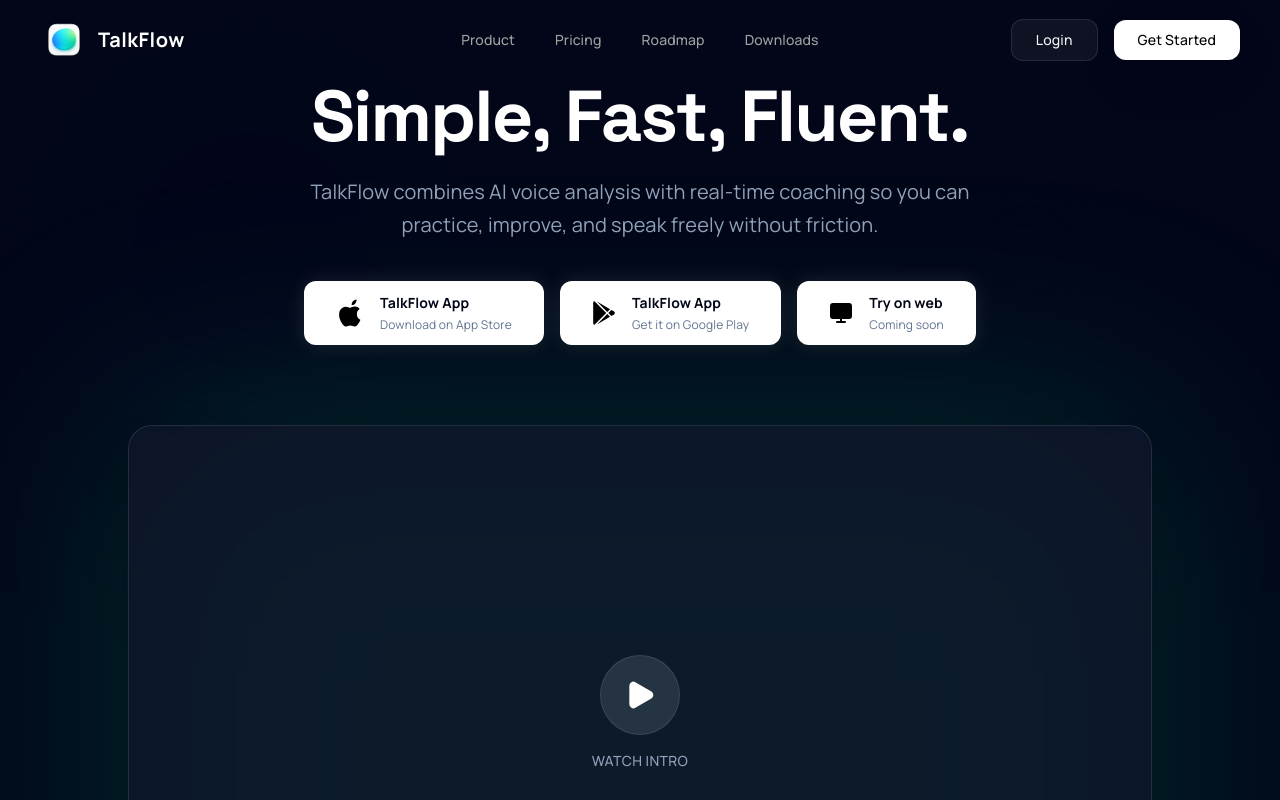
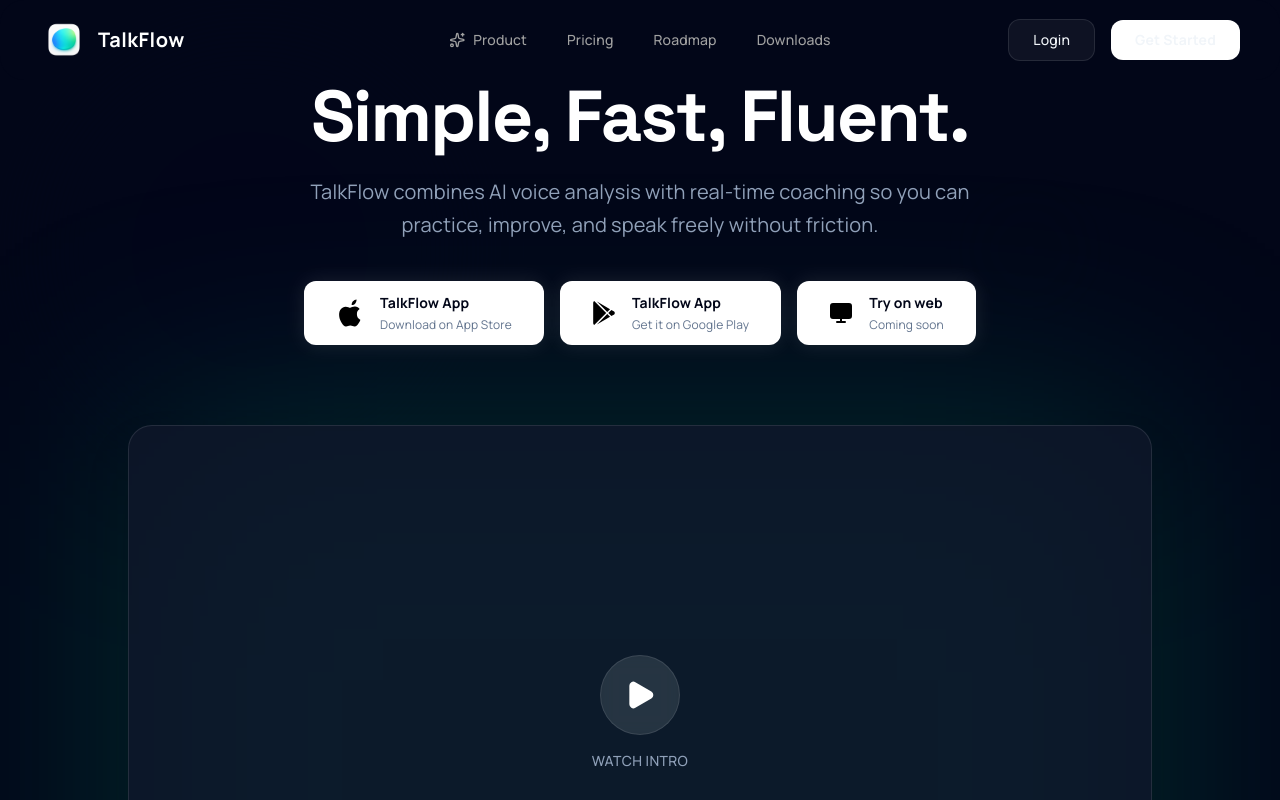
Before and after one commit to marksheng00/talkflow-site, a Next.js app: page / in a window 1280 px wide. Shown: the top 800 px of the page. Built offline with nearby package versions, Linux system fonts and the light colour scheme.

Commit message:
NavbarButton: refined primary variant colors for both idle and hover states

```diff
--- a/src/app/page.tsx
+++ b/src/app/page.tsx
@@ -111,7 +111,7 @@
       </section>
 
       {/* Features Section */}
-      <section id="product" className="section-shell space-y-16 mb-32">
+      <section id="product" className="section-shell space-y-16 mb-32 scroll-mt-32">
         <div className="text-center max-w-3xl mx-auto space-y-4">
           <h2 className="font-heading text-4xl font-bold text-white md:text-5xl">
             Everything you need to improve.
@@ -328,7 +328,7 @@
       </section>
 
       {/* Built by experts - Premium Storytelling Cards */}
-      <section id="about" className="section-shell space-y-16 mb-32">
+      <section id="about" className="section-shell space-y-16 mb-32 scroll-mt-32">
         <div className="text-center max-w-3xl mx-auto space-y-4">
           <h3 className="font-heading text-4xl font-bold text-white md:text-5xl">
             Built by experts.
--- a/src/components/layout/Header.tsx
+++ b/src/components/layout/Header.tsx
@@ -14,8 +14,10 @@
   NavbarButton,
 } from "@/components/ui/resizable-navbar";
 
+import { Sparkles } from "lucide-react";
+
 const navItems = [
-  { name: "Product", link: "/#product" },
+  { name: "Product", link: "/#product", icon: <Sparkles className="h-4 w-4" /> },
   { name: "Pricing", link: "/pricing" },
   { name: "Roadmap", link: "/roadmap" },
   { name: "Downloads", link: "/#downloads" },
@@ -59,8 +61,9 @@
               key={item.name}
               href={item.link}
               onClick={() => setIsMobileMenuOpen(false)}
-              className="relative w-full text-neutral-400 hover:text-white"
+              className="relative flex w-full items-center gap-3 text-neutral-400 hover:text-white"
             >
+              {item.icon && <span className="h-5 w-5">{item.icon}</span>}
               {item.name}
             </Link>
           ))}
--- a/src/components/ui/resizable-navbar.tsx
+++ b/src/components/ui/resizable-navbar.tsx
@@ -15,6 +15,7 @@
 interface NavItem {
     name: string;
     link: string;
+    icon?: React.ReactNode;
 }
 
 interface NavbarProps {
@@ -137,7 +138,7 @@
                 <Link
                     onMouseEnter={() => setHovered(idx)}
                     onClick={onItemClick}
-                    className="relative px-4 py-2 text-neutral-400 transition-colors hover:text-white"
+                    className="relative flex items-center gap-2 px-4 py-2 text-neutral-400 transition-colors hover:text-white"
                     key={item.link}
                     href={item.link}
                 >
@@ -147,6 +148,7 @@
                             className="absolute inset-0 h-full w-full rounded-lg bg-white/10"
                         />
                     )}
+                    {item.icon && <span className="relative z-20 h-4 w-4">{item.icon}</span>}
                     <span className="relative z-20">{item.name}</span>
                 </Link>
             ))}
@@ -265,7 +267,7 @@
 
     const variantStyles = {
         primary:
-            "bg-white !text-black hover:!bg-black hover:!text-white hover:shadow-[0_0_20px_rgba(255,255,255,0.3)] shadow-[0_0_24px_rgba(34,_42,_53,_0.06),_0_1px_1px_rgba(0,_0,_0,_0.05),_0_0_0_1px_rgba(34,_42,_53,_0.04),_0_0_4px_rgba(34,_42,_53,_0.08),_0_16px_68px_rgba(47,_48,_55,_0.05),_0_1px_0_rgba(255,_255,_255,_0.1)_inset]",
+            "bg-white text-[#02060f] font-bold hover:bg-gradient-to-br hover:from-[#7aa2ff] hover:to-[#63f5c5] hover:text-white transition-all duration-300",
         secondary:
             "bg-white/5 border border-white/10 text-white hover:bg-white/15", // Explicit secondary style now
         dark: "bg-black text-white border border-white/10 hover:bg-neutral-900",
```
